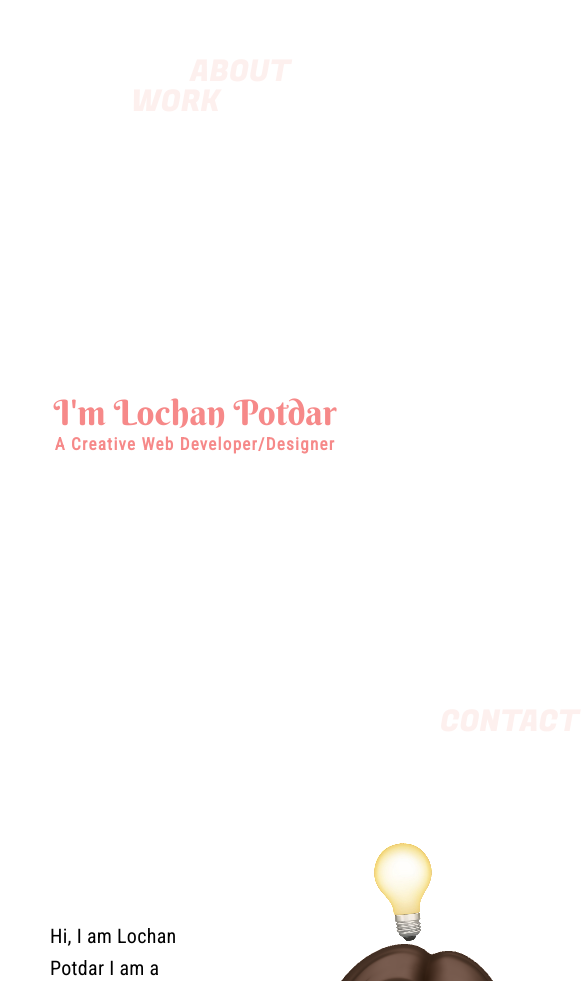
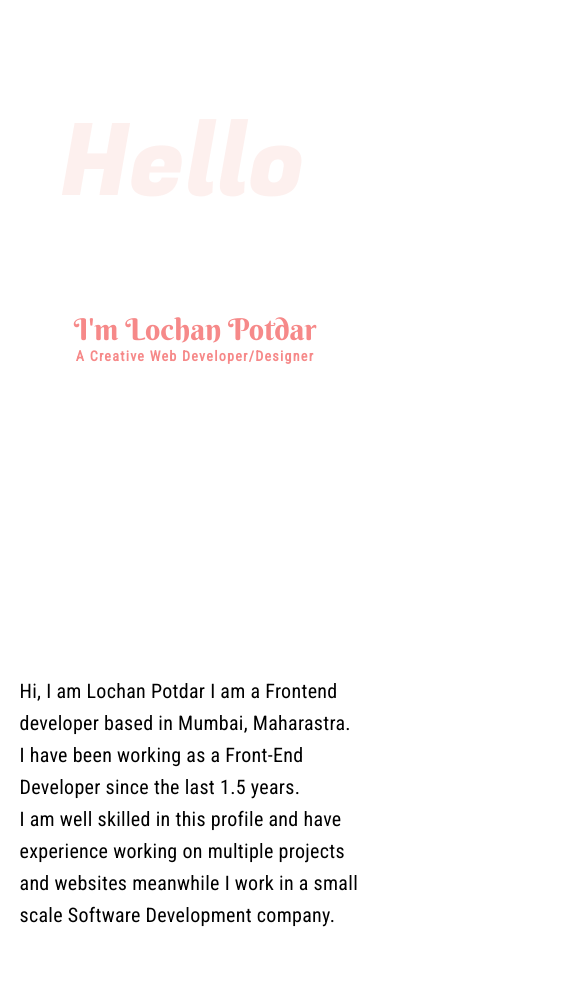
Before and after one commit to lochanp/new, a React (Create React App) app: page / in a window 390 px wide. Shown: the top 981 px of the page, 585 px wide, since content can reach past the window. Built offline with nearby package versions, Linux system fonts and the light colour scheme.

Commit message:
mobile changes

```diff
--- a/src/assets/scss/styles/about.scss
+++ b/src/assets/scss/styles/about.scss
@@ -29,3 +29,16 @@
 
     }
 }
+@media only screen and (min-width: 320px) and (max-width: 767px) {
+    .about-section {
+        flex-direction: column;
+        .left-container {
+            margin: 0px;
+            width: 90%;
+
+        }
+        .right-container {
+            display: none;
+        }
+    }
+}
--- a/src/assets/scss/styles/contact.scss
+++ b/src/assets/scss/styles/contact.scss
@@ -61,3 +61,13 @@ a {
         margin-top: 100px;
     }
 }
+@media only screen and (min-width: 320px) and (max-width: 767px) {
+    .contact-page {
+        .main {
+            flex-direction: column;
+            .img-container {
+                display: none;
+            }
+        }
+    }
+}
--- a/src/assets/scss/styles/home.scss
+++ b/src/assets/scss/styles/home.scss
@@ -165,10 +165,27 @@
         }
     }
 }
-@media screen and (max-width: 480px) {
+@media only screen and (min-width: 320px) and (max-width: 767px) {
+    .menu-links {
+        display: none;
+    }
     .top-container {
+        height: 80vh;
+        .center-box {
+            .name-container {
+                .my-name {
+                    font-size: 30px;
+                }
+                .info-text {
+                    font-size: 14px;
+                }
+            }
+        }
         .bg-big {
-            display: none;
+            // display: none;
+            font-size: 100px;
+            left: -1190px;
+            top: 90px;
         }
         .name-container {
             text-align: center;
```
